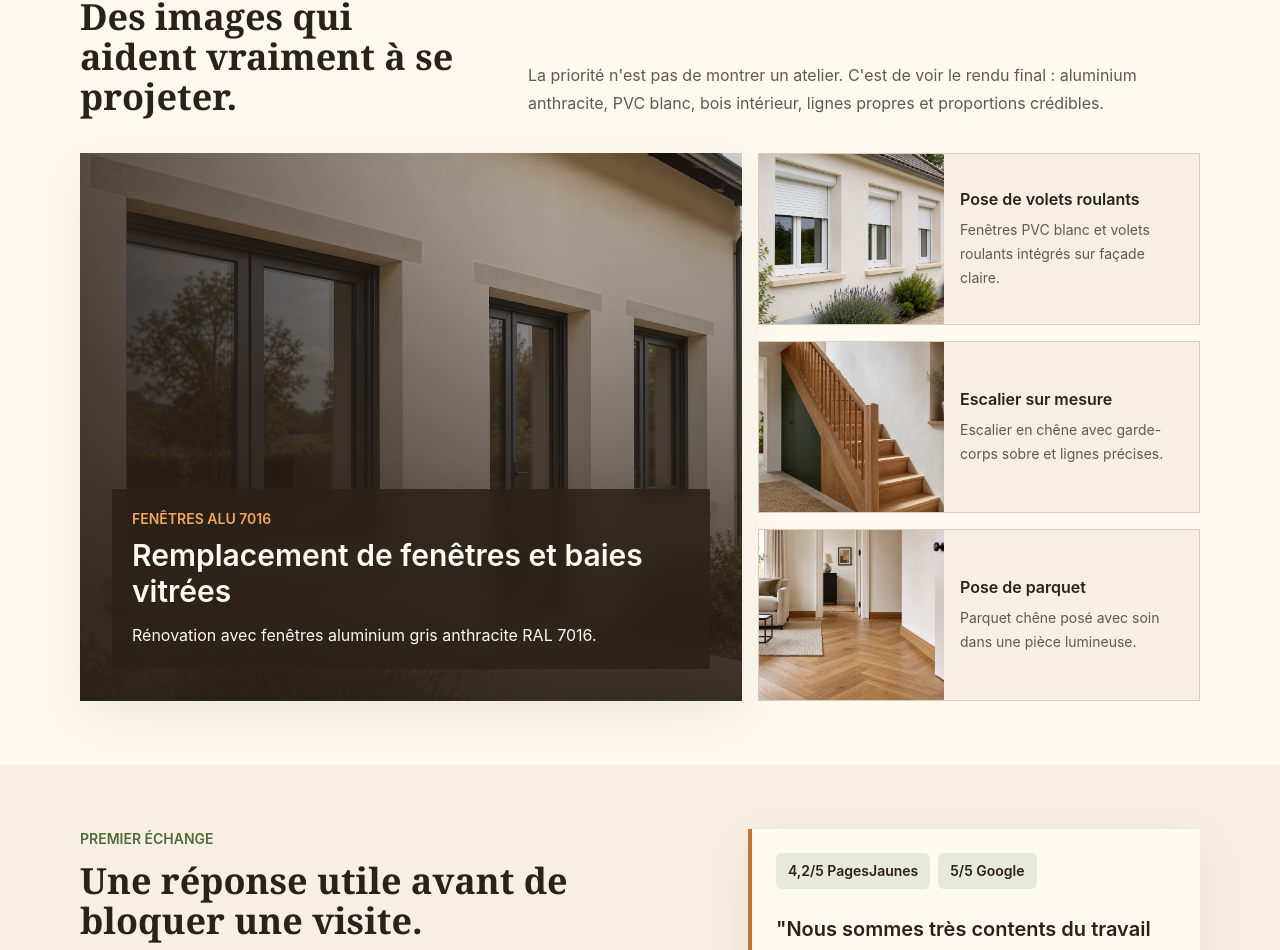
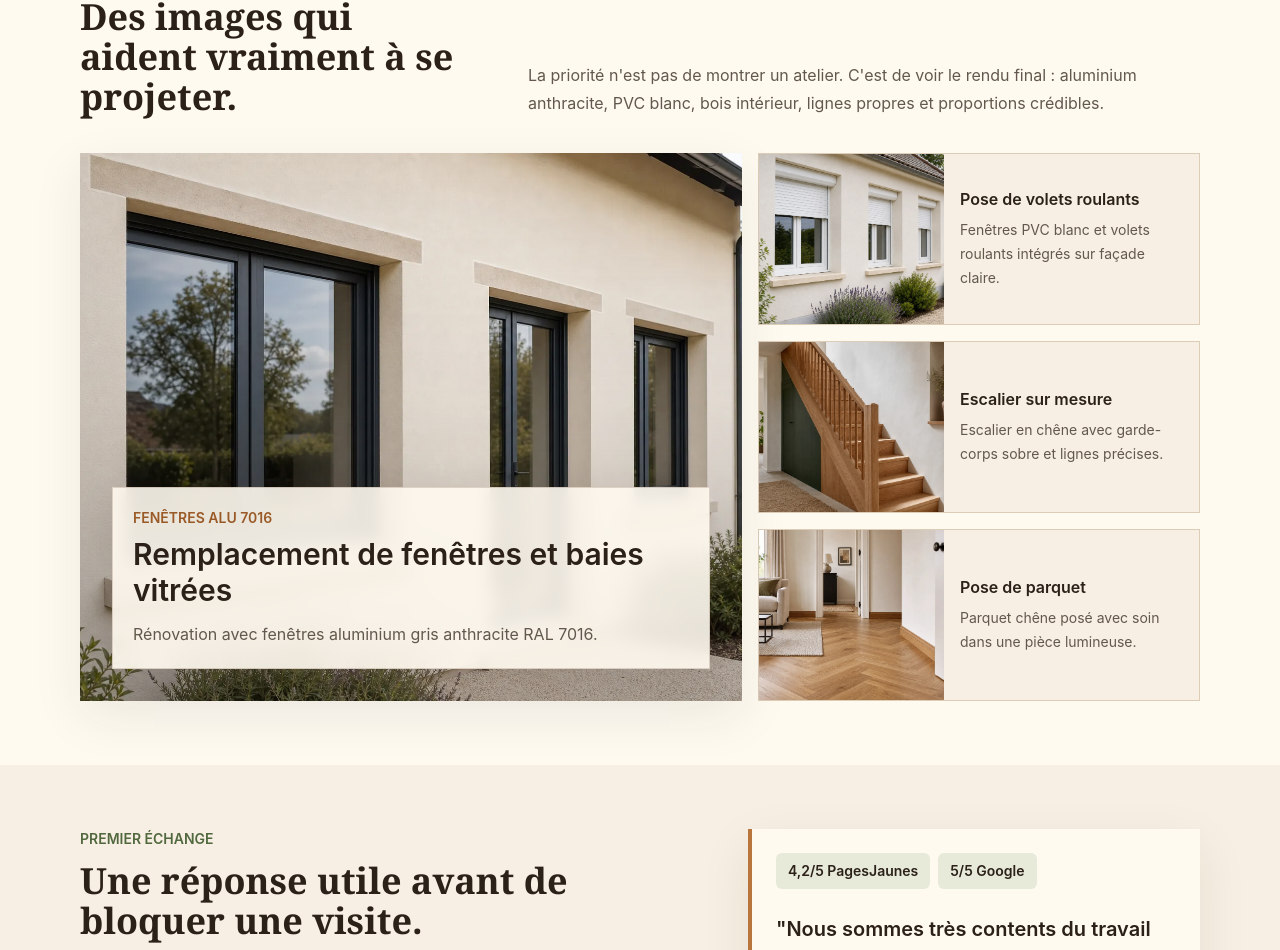
Before and after one commit to lHarido/espace-bois-menuiserie, a Next.js app: page / in a window 1280 px wide. Shown: the part 2024-2974 px from the top of the page. Built offline with nearby package versions, Linux system fonts and the light colour scheme; no server answers.

Commit message:
Lighten image caption overlays

```diff
--- a/app/globals.css
+++ b/app/globals.css
@@ -108,25 +108,26 @@ select:focus-visible {
 
 .image-overlay-contrast {
   background:
-    linear-gradient(180deg, rgba(43, 33, 24, 0.22), rgba(43, 33, 24, 0.54) 46%, rgba(43, 33, 24, 0.92)),
-    linear-gradient(90deg, rgba(43, 33, 24, 0.7), transparent 72%);
+    linear-gradient(180deg, transparent 0%, rgba(43, 33, 24, 0.05) 45%, rgba(43, 33, 24, 0.28) 100%),
+    linear-gradient(90deg, rgba(43, 33, 24, 0.1), transparent 58%);
 }
 
 .image-caption-panel {
-  background: rgba(43, 33, 24, 0.86);
-  box-shadow: 0 16px 40px rgba(43, 33, 24, 0.24);
+  color: #2b2118;
+  background: rgba(255, 250, 240, 0.9);
+  border: 1px solid rgba(91, 53, 31, 0.18);
+  box-shadow: 0 16px 40px rgba(43, 33, 24, 0.16);
   backdrop-filter: blur(8px);
 }
 
 .image-caption-kicker {
-  color: #f2a75f;
-  text-shadow: 0 1px 2px rgba(43, 33, 24, 0.82);
+  color: #9a5a27;
 }
 
 .image-caption-chip {
-  background: rgba(43, 33, 24, 0.86);
-  color: #fffaf0;
-  box-shadow: inset 0 0 0 1px rgba(255, 250, 240, 0.12);
+  background: rgba(255, 250, 240, 0.58);
+  color: #2b2118;
+  box-shadow: inset 0 0 0 1px rgba(91, 53, 31, 0.2);
   backdrop-filter: blur(8px);
 }
 
--- a/app/page.tsx
+++ b/app/page.tsx
@@ -263,7 +263,7 @@ export default function HomePage() {
                   <h3 className="mt-2 max-w-xl text-2xl font-semibold leading-tight sm:text-3xl">
                     {mainProjects[0].title}
                   </h3>
-                  <p className="mt-3 max-w-xl leading-7 text-paper/86">{mainProjects[0].description}</p>
+                  <p className="mt-3 max-w-xl leading-7 text-steel">{mainProjects[0].description}</p>
                 </div>
               </div>
             </Link>
--- a/app/realisations/page.tsx
+++ b/app/realisations/page.tsx
@@ -53,7 +53,7 @@ export default function RealisationsPage() {
                   <h2 className="mt-2 max-w-2xl text-2xl font-semibold leading-tight sm:text-3xl">
                     {featured.title}
                   </h2>
-                  <p className="mt-3 max-w-xl leading-7 text-paper/86">{featured.description}</p>
+                  <p className="mt-3 max-w-xl leading-7 text-steel">{featured.description}</p>
                 </div>
               </div>
             </article>
```
